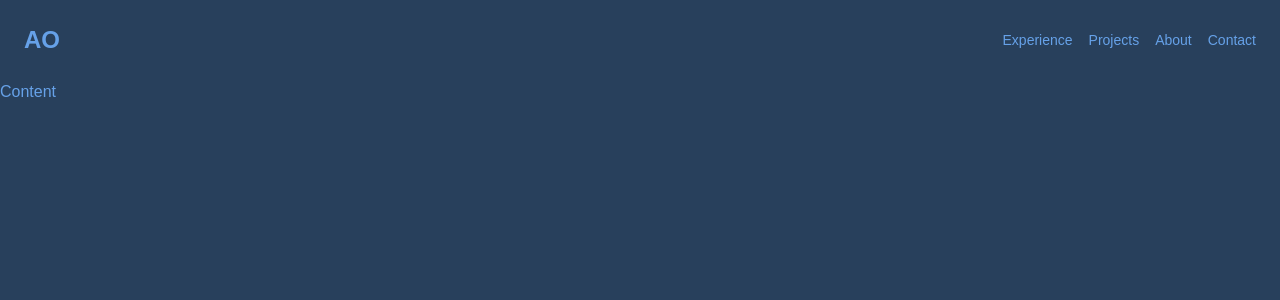
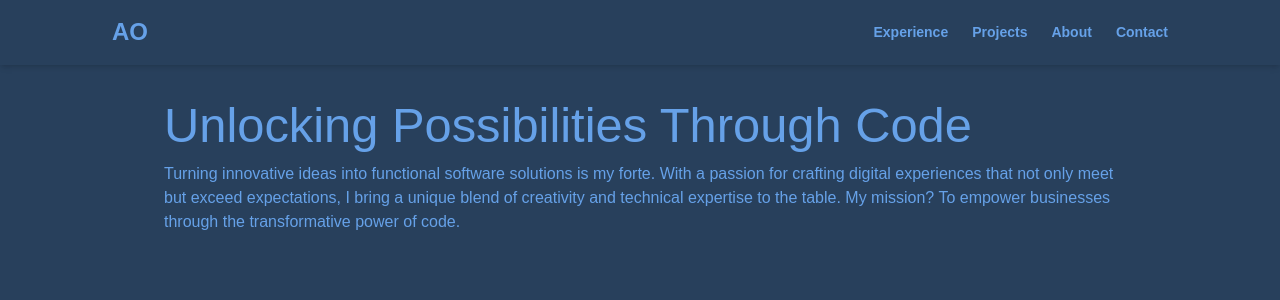
Before and after one commit to vulpes231/https---github.com-vulpes231-vulpes_dev_portfolio, a React (Vite) app: page / in a window 1280 px wide. Shown: the top 300 px of the page. Built offline with nearby package versions, Linux system fonts and the light colour scheme.

Commit message:
feat-hero

```diff
--- a/src/components/Content.jsx
+++ b/src/components/Content.jsx
@@ -1,7 +1,12 @@
 import React from "react";
+import Hero from "./Hero";
 
 const Content = () => {
-  return <div>Content</div>;
+  return (
+    <div>
+      <Hero />
+    </div>
+  );
 };
 
 export default Content;
--- a/src/components/Header.jsx
+++ b/src/components/Header.jsx
@@ -3,10 +3,19 @@ import { navLinks } from "../constants";
 import Button from "./Button";
 import { FaBars, FaTimes } from "react-icons/fa";
 import { Link } from "react-router-dom";
+import { myStyles } from "../styles";
 
 const Header = () => {
   const links = navLinks.map((link) => {
-    return <li key={link.id}>{link.title}</li>;
+    return (
+      <li
+        onClick={closeMenu}
+        key={link.id}
+        className={`cursor-pointer hover:border-b-2 hover:border-b-[#66A1E8] font-bold`}
+      >
+        {link.title}
+      </li>
+    );
   });
 
   const [toggle, setToggle] = useState(false);
@@ -15,19 +24,35 @@ const Header = () => {
     setToggle((prev) => !prev);
   }
 
+  function closeMenu() {
+    setToggle(false);
+  }
+
   return (
-    <header className="w-full p-6">
+    <header className="w-full py-4 px-4 md:px-28 sticky top-0 z-10 shadow-md">
       <nav className="flex justify-between items-center">
         {/* logo */}
         <Link className="font-bold text-2xl cursor-pointer">AO</Link>
         {/* links */}
-        <ul className="hidden md:flex gap-4 text-sm ">{links}</ul>
+        <ul className={`hidden md:flex gap-6 text-sm `}>{links}</ul>
+        {/* hamburger button */}
         <div
           onClick={handleToggle}
           className="font-bold text-xl sm:hidden cursor-pointer"
         >
           {!toggle ? <FaBars /> : <FaTimes />}
         </div>
+
+        {/* mobile menu */}
+        <ul
+          className={
+            toggle
+              ? "absolute top-[80px] w-full left-0 flex flex-col items-center gap-4"
+              : "hidden"
+          }
+        >
+          {links}
+        </ul>
       </nav>
     </header>
   );
--- /dev/null
+++ b/src/components/Hero.jsx
@@ -0,0 +1,23 @@
+import React from "react";
+import { myStyles } from "../styles";
+
+const Hero = () => {
+  return (
+    <section>
+      <div className={myStyles.screenSize}>
+        <h1 className={`${myStyles.bigFont}`}>
+          Unlocking Possibilities Through Code
+        </h1>
+        <h3>
+          Turning innovative ideas into functional software solutions is my
+          forte. With a passion for crafting digital experiences that not only
+          meet but exceed expectations, I bring a unique blend of creativity and
+          technical expertise to the table. My mission? To empower businesses
+          through the transformative power of code.
+        </h3>
+      </div>
+    </section>
+  );
+};
+
+export default Hero;
--- a/src/index.css
+++ b/src/index.css
@@ -13,12 +13,12 @@
 
   /* header */
   header {
-    height: 80px;
+    height: 65px;
   }
 
   /* main */
   body {
-    min-height: calc(100vh - 80px);
+    min-height: calc(100vh - 60px);
     background-color: var(--bgColor);
     color: var(--fgColor);
     font-family: "Poppins", sans-serif;
--- /dev/null
+++ b/src/styles/index.js
@@ -0,0 +1,12 @@
+const myStyles = {
+  bigFont: "text-[48.83px]",
+  midFont: "text-[31.25px]",
+  smallFont: "text-[20.00px]",
+  normalFont: "text-[16.00px]",
+  screenSize: "p-6 w-full md:max-w-[1000px] mx-auto",
+  pryBgColor: "bg-[#28405C]",
+  pryFgColor: "text-[#66A1E8]",
+  altFgColor: "text-white",
+};
+
+export { myStyles };
```
